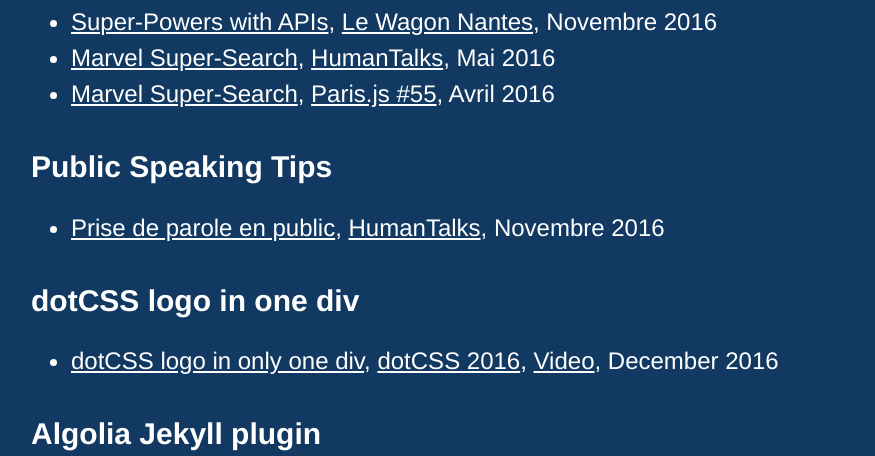
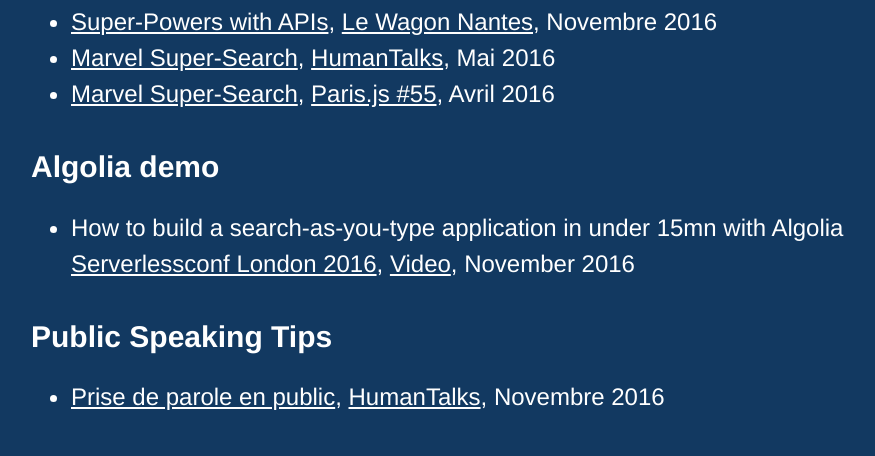
Before and after one commit to pixelastic/talks.pixelastic.com, a website: page source/index.html in a window 1280 px wide. Shown: the part 731-1187 px from the top of the page, without its empty margins (161-1036 px from the left). Drawn offline with Linux system fonts and the light colour scheme.

Commit message:
Adding link to Serverless conf

```diff
--- a/source/index.html
+++ b/source/index.html
@@ -76,6 +76,16 @@
       <a href="http://talks.pixelastic.com/slides/marvel-parisjs/">Marvel Super-Search</a>,
       <a href="http://www.meetup.com/fr-FR/Paris-js/events/230298998/">Paris.js #55</a>,
       Avril 2016
+    </li>
+  </ul>
+
+  <h3>Algolia demo</h3>
+  <ul>
+    <li>
+      How to build a search-as-you-type application in under 15mn with Algolia
+      <a href="http://london.serverlessconf.io/">Serverlessconf London 2016</a>,
+      <a href="https://www.youtube.com/watch?v=YfR9oyzoWbc">Video</a>,
+      November 2016
     </li>
   </ul>
 
```
